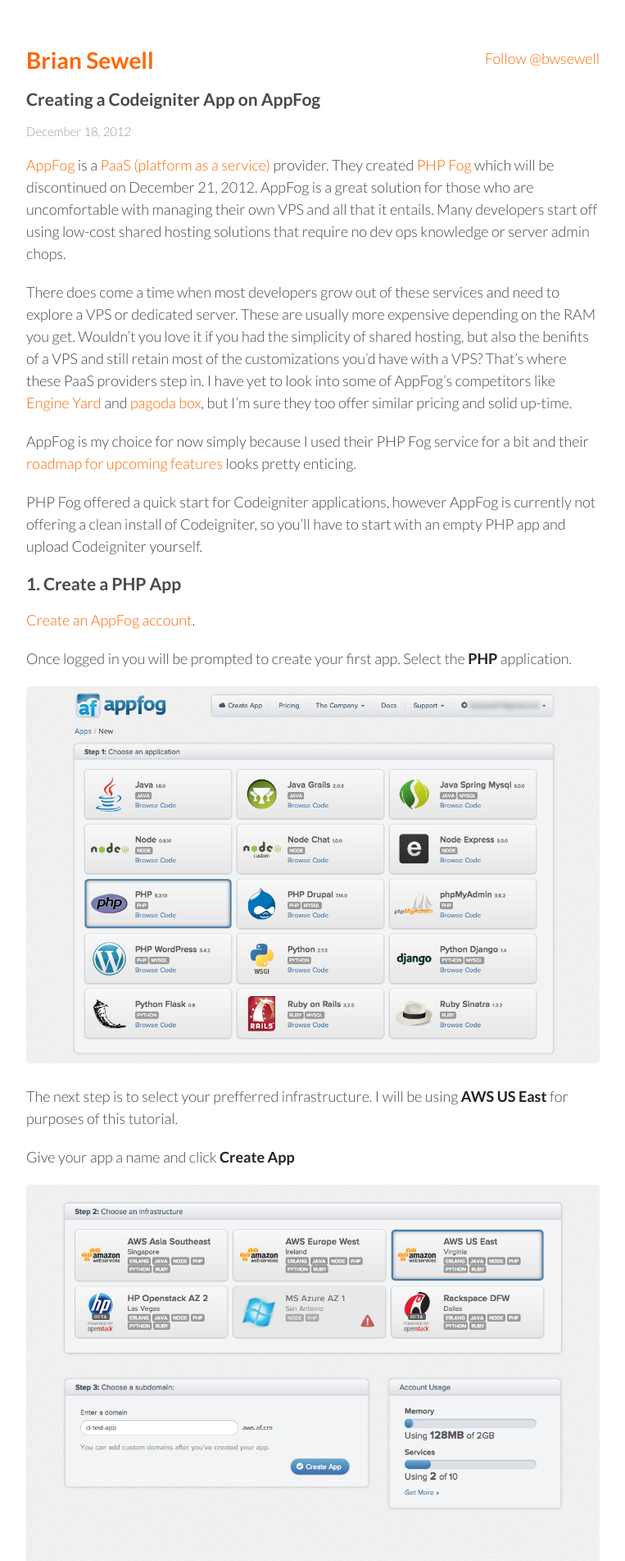
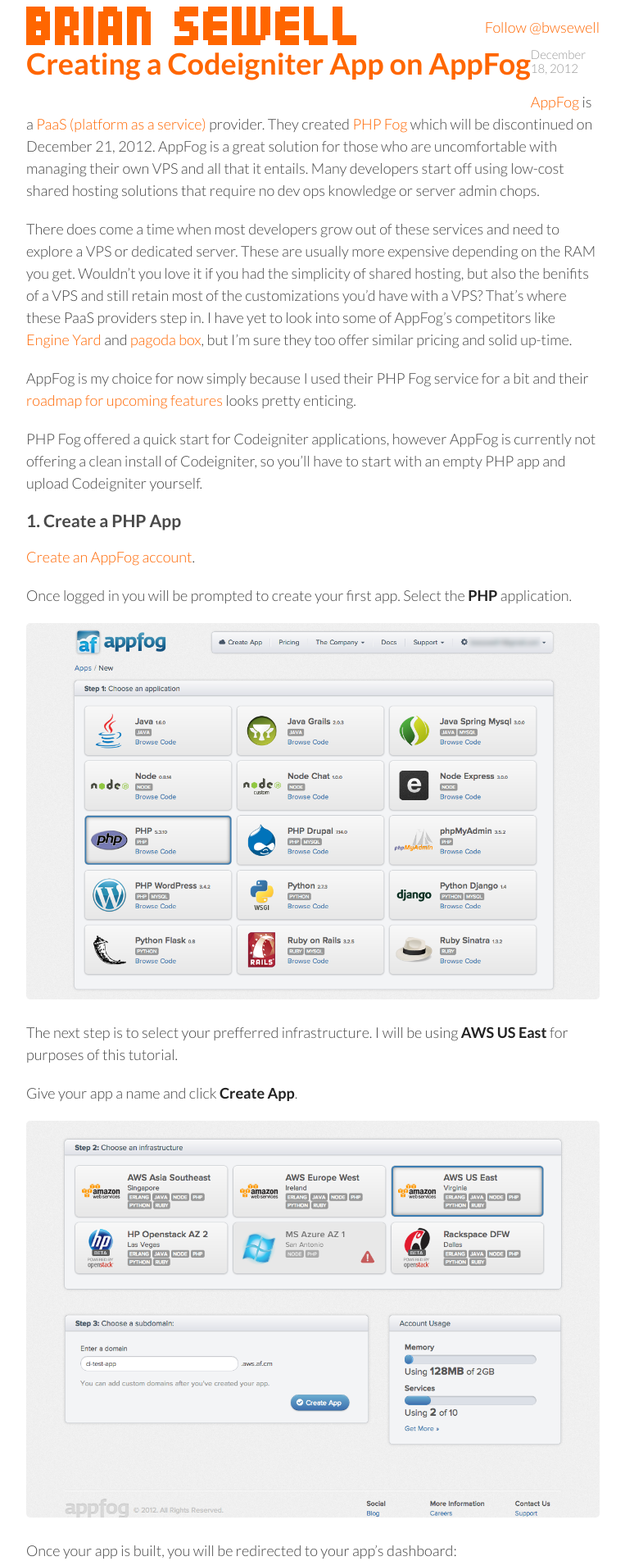
Before and after one commit to bwsewell/bwsewell.github.com, a Jekyll site: the page built from _posts/2012-12-18-creating_a_codeigniter_app_on_app_fog.md, in a window 1280 px wide. Shown: the top 1904 px of the page at 82% size, without its empty margins (258-1021 px from the left). Built offline with Jekyll 4.4.1, drawn with Linux system fonts in a browser that asks for light colours; Markdown is read by kramdown in place of the engine named in the settings; comment, search, counter and statistics services are not loaded; some of the changed text lies outside the part shown.

Commit message:
New Logo

```diff
--- a/_layouts/default.html
+++ b/_layouts/default.html
@@ -31,7 +31,7 @@
         <a href="https://twitter.com/bwsewell" class="twitter-follow-button" data-show-count="false" data-size="large" data-show-screen-name="false">Follow @bwsewell</a>
 <script>!function(d,s,id){var js,fjs=d.getElementsByTagName(s)[0];if(!d.getElementById(id)){js=d.createElement(s);js.id=id;js.src="//platform.twitter.com/widgets.js";fjs.parentNode.insertBefore(js,fjs);}}(document,"script","twitter-wjs");</script>
 
-        <h1><a href="/">Brian Sewell</a></h1>
+        <a href="/"><h1 id="logo">Brian Sewell</h1></a>
       </header>
       <section>
         {{ content }}
--- a/_layouts/post.html
+++ b/_layouts/post.html
@@ -2,7 +2,7 @@
 layout: default
 ---
 <article id="post">
-<h2>{{ page.title }}</h3>
+<h1>{{ page.title }}</h1>
 <h3>{{ page.date | date: "%B %e, %Y" }}</h3>
 {{ content }}
 <div id="comments">
--- a/_posts/2012-12-18-creating_a_codeigniter_app_on_app_fog.md
+++ b/_posts/2012-12-18-creating_a_codeigniter_app_on_app_fog.md
@@ -31,7 +31,7 @@
 
 The next step is to select your prefferred infrastructure.  I will be using **AWS US East** for purposes of this tutorial.
 
-Give your app a name and click **Create App**
+Give your app a name and click **Create App**.
 
 <a href="/img/appfog02.png"><img src="/img/appfog02.png" /></a>
 
@@ -57,16 +57,6 @@
 {% endhighlight %}
 
 [Download a fresh Codeigniter install](http://ellislab.com/codeigniter/download) into the folder containing your app.
-
-{% highlight console %}
-$ ls -l
-$ total 16
-$ drwxr-xr-x   5 user  staff   170B Dec 17 13:05 .
-$ drwxr-xr-x  97 user  staff   3.2K Dec 17 13:05 ..
-$ drwxr-xr-x@ 17 user  staff   578B Dec 17 08:18 application
-$ -rw-r--r--@  1 user  staff   6.2K Dec 17 08:18 index.php
-$ drwxr-xr-x@ 10 user  staff   340B Dec 17 08:18 system
-{% endhighlight %}
 
 ## 4. Upload your Codeiginiter install to AppFog
 
--- a/css/style.css
+++ b/css/style.css
@@ -1,7 +1,7 @@
 @import url(https://fonts.googleapis.com/css?family=Lato:300italic,700italic,300,700);
 
 body {
-  padding:50px;
+  padding:0 50px;
   font:18px/1.5 Lato, "Helvetica Neue", Helvetica, Arial, sans-serif;
   color:#444;
   font-weight:300;
@@ -22,7 +22,7 @@
 
 h1 {
   color:#FF6600;
-  font-size:28px;
+  font-size:36px;
   float:left;
   display:inline-block;
 }
@@ -56,6 +56,13 @@
   color:#777;
   margin-top:-0.6em;
   display:block;
+}
+
+h1#logo {
+  background:url('../img/logo.gif') no-repeat 0 0;
+  width:403px;
+  height:50px;
+  text-indent:-20000px;
 }
 
 .wrapper {
@@ -113,6 +120,8 @@
 
 header {
   width:700px;
+  height:50px;
+  line-height:50px;
   overflow:hidden;
   clear:both;
 }
```
Also changed, not shown: img/logo.gif (added).
